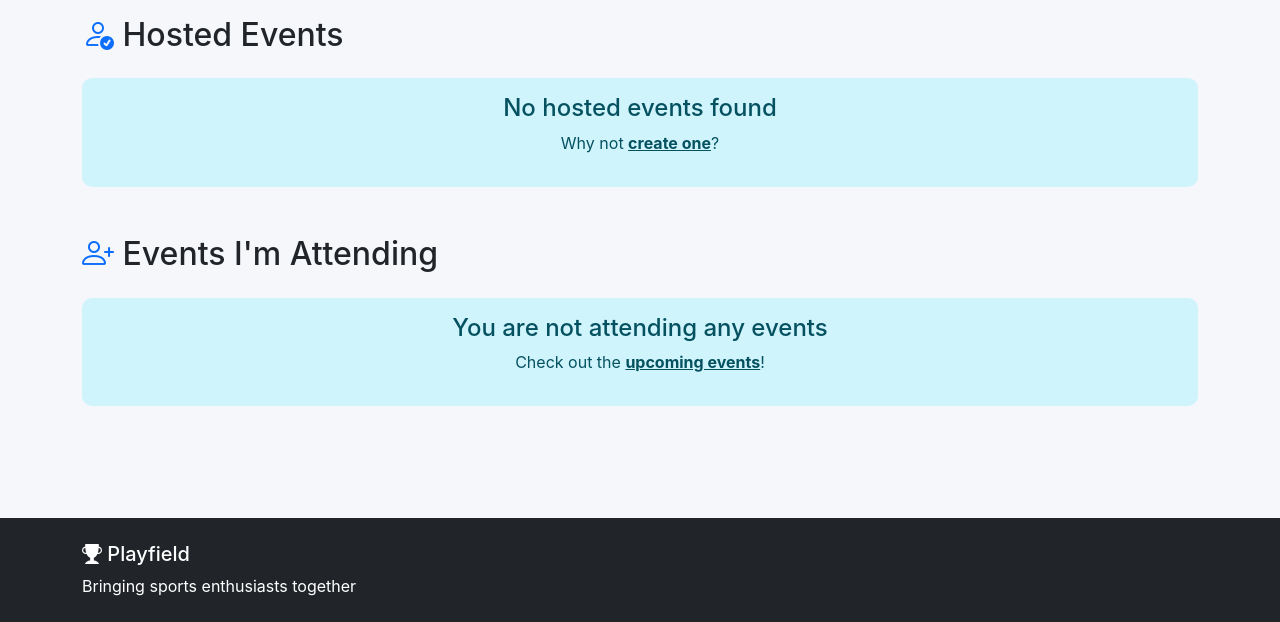
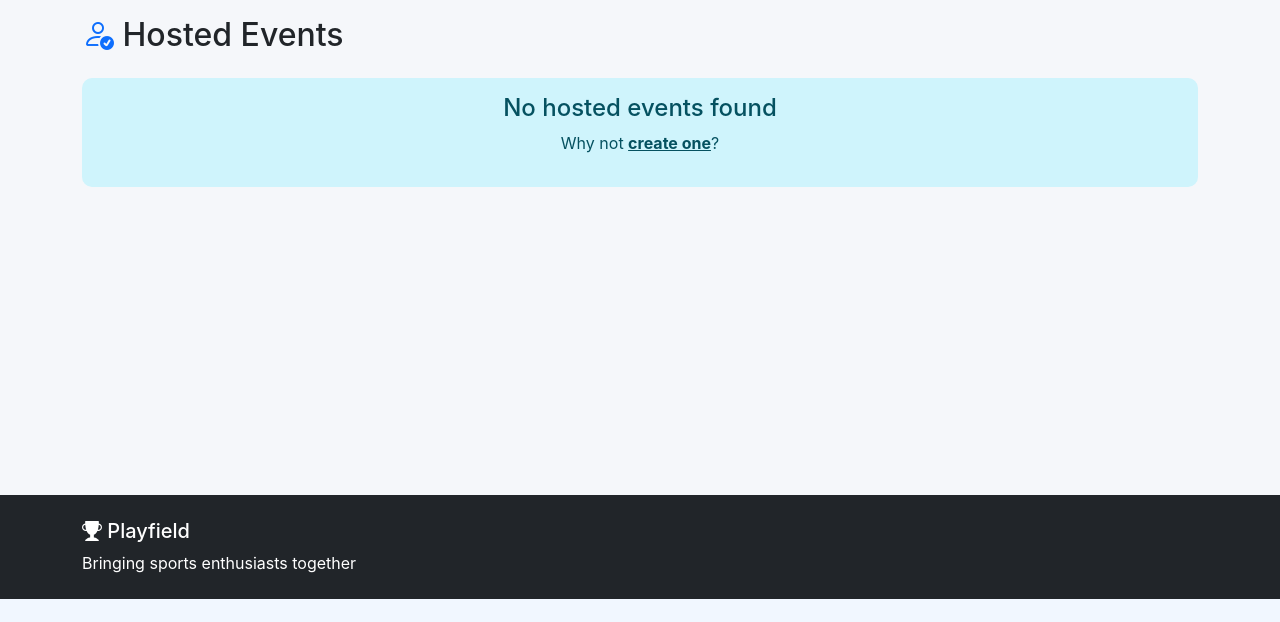
Before and after one commit to an1n-dya/Capstone, a Django app: page /my-events/ in a window 1280 px wide. Shown: the part 431-1053 px from the top of the page. After the commit the page ends 1030 px from the top, so only its background shows below. Run offline with Django 4.2, Linux system fonts and the light colour scheme; the visitor is signed in with stand-in values (Sample User, id 1); data that the repository does not hold is empty.

Commit message:
Refine event attendance UI and test logic

```diff
--- a/sports/templates/sports/my_events.html
+++ b/sports/templates/sports/my_events.html
@@ -86,8 +86,9 @@
     </div>
 
     <!-- Attending Events -->
+    {% if attending_events %}
     <div>
-        <h2 class="mb-4">
+        <h2 class="mb-4 mt-5">
             <i class="bi bi-person-plus text-primary"></i> Events I'm Attending
         </h2>
         {% if attending_events %}
@@ -146,12 +147,8 @@
             </div>
             {% endfor %}
         </div>
-        {% else %}
-        <div class="alert alert-info text-center">
-            <h4>You are not attending any events</h4>
-            <p>Check out the <a href="{% url 'index' %}" class="alert-link">upcoming events</a>!</p>
-        </div>
         {% endif %}
     </div>
+    {% endif %}
 </div>
 {% endblock %}
--- a/sports/views.py
+++ b/sports/views.py
@@ -202,7 +202,7 @@ def toggle_attendance(request, event_id):
                 'success': False,
                 'message': 'Event is full',
                 'attending': False,
-            })
+            }, status=400)
         event.attendees.add(user)
         message = "You've joined the event"
         button_text = "Leave Event"
```
Also changed, not shown: sports/tests.py (+4 -6 lines), README.md, sports/static/sports/images/default_avatar.png (renamed from media/profile_pics/default_avatar.png).
